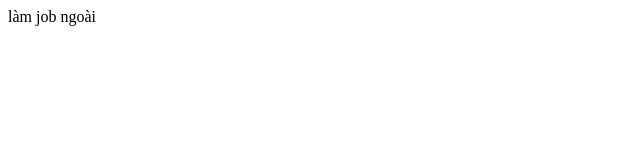
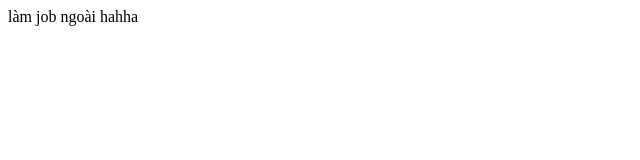
Before and after one commit to NVThangttt1212/minhchaufloor, an Angular app: page / in a window 1280 px wide. Shown: the top 160 px of the page, without its empty margins (0-640 px from the left). Built offline with nearby package versions, Linux system fonts and the light colour scheme.

Commit message:
src code

```diff
--- a/src/app/app.component.html
+++ b/src/app/app.component.html
@@ -1,3 +1,3 @@
 
 <router-outlet></router-outlet>
-<div>làm job ngoài </div>
+<div>làm job ngoài hahha</div>
```
